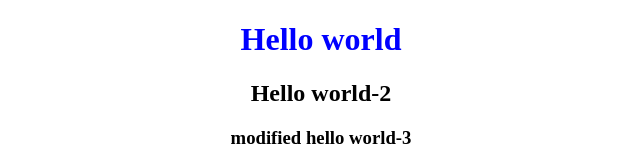
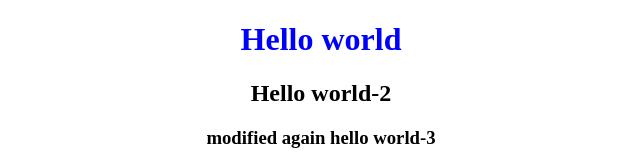
Before and after one commit to RK-012345/test-git, a plain HTML site: page index.html in a window 1280 px wide. Shown: the top 165 px of the page, 319-959 px from the left. Drawn offline with Linux system fonts and the light colour scheme.

Commit message:
modified again  h3

```diff
--- a/index.html
+++ b/index.html
@@ -9,7 +9,7 @@
 	<body>
 		<h1>Hello world</h1>
 		<h2>Hello world-2</h2>
-		<h3>modified hello world-3</h3>
+		<h3>modified again hello world-3</h3>
 		<img src="img/helloworld.png" width="300" height="200" alt="Sample Image" />
 	</body>
 </html>
```
